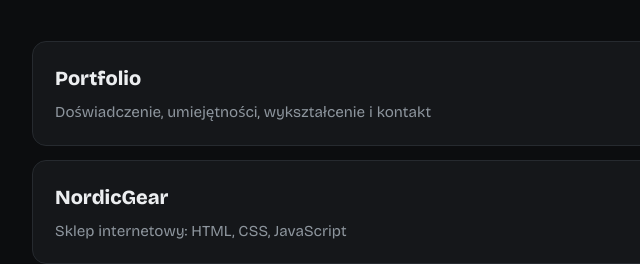
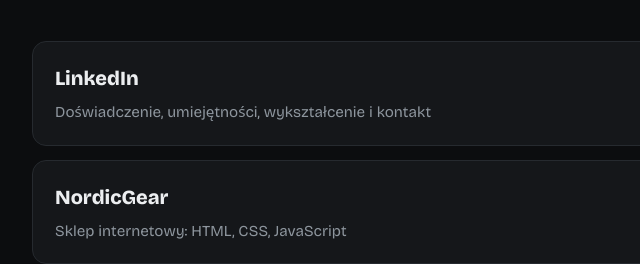
Before and after one commit to Portfolio-MK05/Portfolio, a plain HTML site: page index.html in a window 1280 px wide. Shown: the part 283-547 px from the top of the page, 190-830 px from the left. Drawn offline with nearby package versions, Linux system fonts and the light colour scheme.

Commit message:
Update index.html

```diff
--- a/index.html
+++ b/index.html
@@ -36,7 +36,7 @@
   <p class="lead">Strona startowa mojego repozytorium. Poniżej znajdziesz portfolio i projekty.</p>
 
   <ul class="links">
-    <li><a href="https://portfolio-mk05.github.io/Portfolio/index.html"><strong>Portfolio</strong><span>Doświadczenie, umiejętności, wykształcenie i kontakt</span><i aria-hidden="true">→</i></a></li>
+    <li><a href="https://www.linkedin.com/in/mikolaj-kwiatkowski-759343365/"><strong>LinkedIn</strong><span>Doświadczenie, umiejętności, wykształcenie i kontakt</span><i aria-hidden="true">→</i></a></li>
     <li><a href="https://portfolio-mk05.github.io/Portfolio/nordicgear/"><strong>NordicGear</strong><span>Sklep internetowy: HTML, CSS, JavaScript</span><i aria-hidden="true">→</i></a></li>
     <li><a href="https://github.com/Portfolio-MK05/Portfolio" target="_blank" rel="noreferrer"><strong>GitHub</strong><span>Kod źródłowy i pozostałe repozytoria</span><i aria-hidden="true">↗</i></a></li>
   </ul>
```
